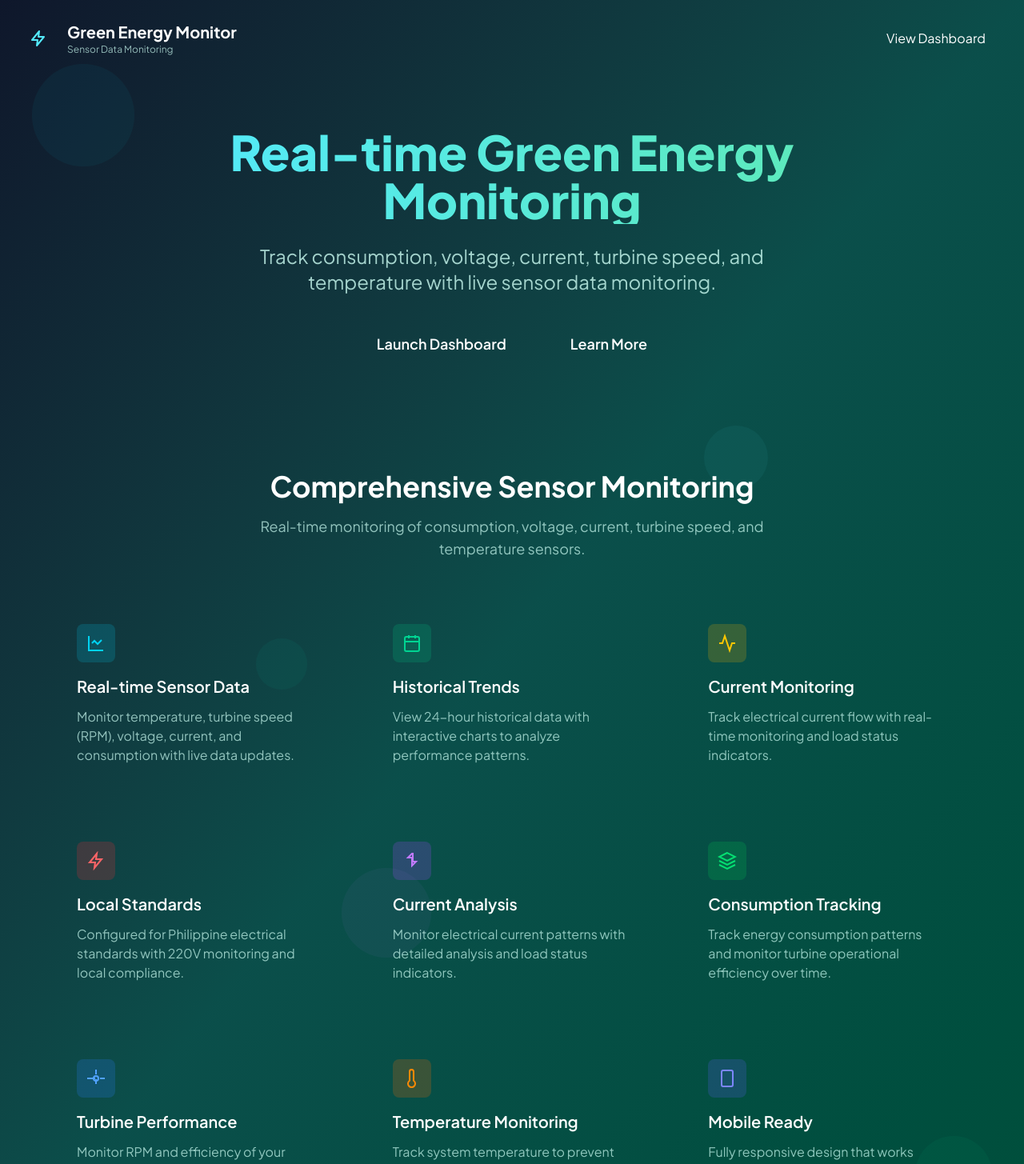
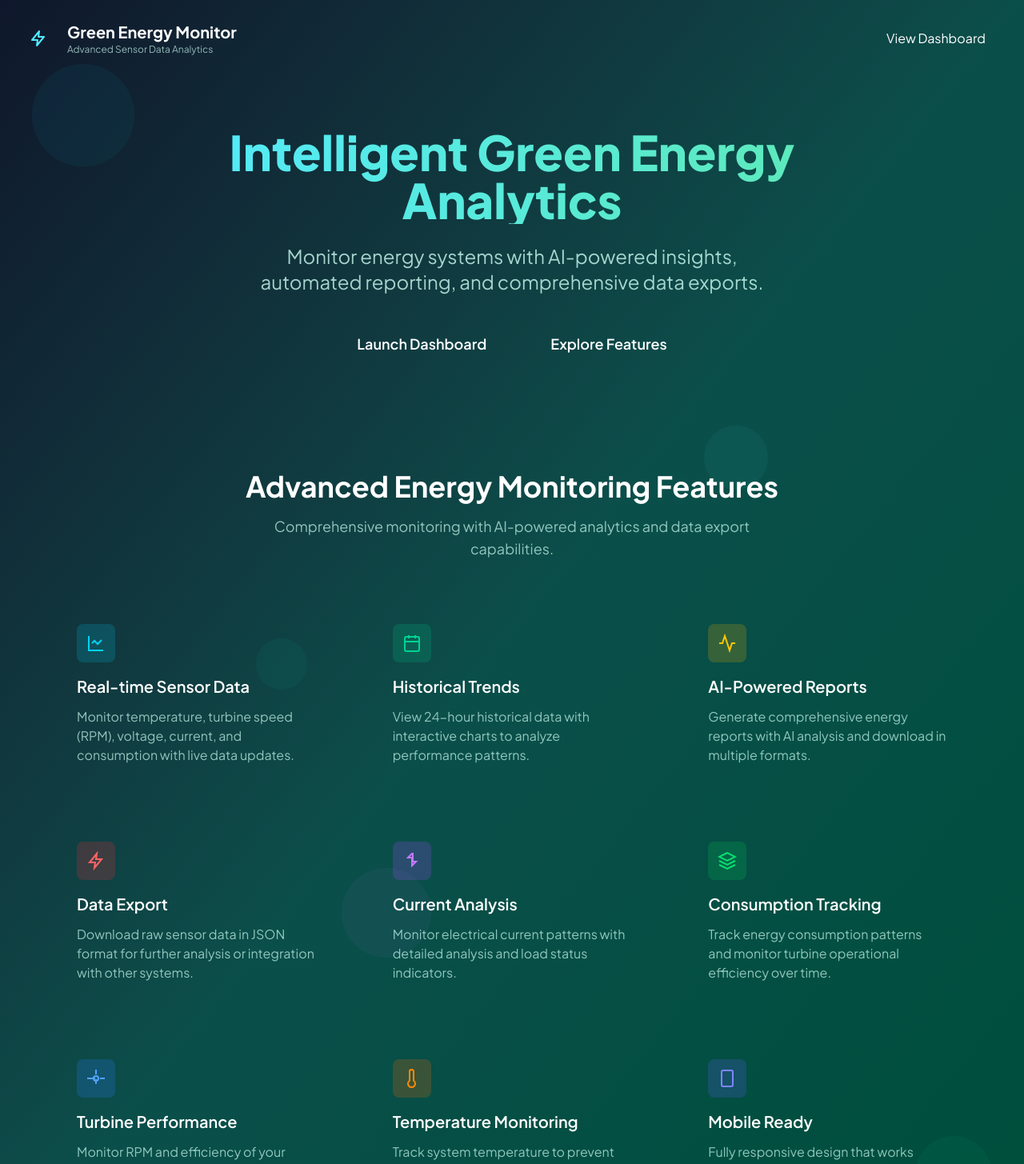
Before and after one commit to FireFlyDeveloper/Power-Monitoring, a Next.js app: page / in a window 1280 px wide. Shown: the top 1455 px of the page at 80% size. Built offline with nearby package versions, Linux system fonts and the light colour scheme.

Commit message:
update homepage

```diff
--- a/src/app/page.js
+++ b/src/app/page.js
@@ -25,7 +25,7 @@ const Navbar = () => {
           </div>
           <div>
             <h1 className="text-xl font-bold">Green Energy Monitor</h1>
-            <p className="text-xs text-teal-100/70">Sensor Data Monitoring</p>
+            <p className="text-xs text-teal-100/70">Advanced Sensor Data Analytics</p>
           </div>
         </div>
         <button
@@ -53,11 +53,10 @@ const Hero = () => {
     <section className="relative z-10 px-6 py-16 text-center">
       <div className="max-w-4xl mx-auto fade-in">
         <h2 className="text-4xl md:text-6xl font-extrabold mb-6 bg-gradient-to-r from-cyan-300 to-emerald-300 bg-clip-text text-transparent">
-          Real-time Green Energy Monitoring
+          Intelligent Green Energy Analytics
         </h2>
         <p className="text-xl md:text-2xl text-teal-100/80 mb-8 max-w-2xl mx-auto">
-          Track consumption, voltage, current, turbine speed, and temperature with live sensor data
-          monitoring.
+          Monitor energy systems with AI-powered insights, automated reporting, and comprehensive data exports.
         </p>
         <div className="flex flex-col sm:flex-row gap-4 justify-center">
           <button
@@ -70,7 +69,7 @@ const Hero = () => {
             onClick={scrollToFeatures}
             className="glass px-8 py-4 rounded-xl font-semibold text-lg hover:bg-white/20 transition-all"
           >
-            Learn More
+            Explore Features
           </button>
         </div>
       </div>
@@ -97,9 +96,9 @@ const Features = () => {
     <section id="features" className="relative z-10 px-6 py-16">
       <div className="max-w-6xl mx-auto">
         <div className="text-center mb-12">
-          <h3 className="text-3xl md:text-4xl font-bold mb-4">Comprehensive Sensor Monitoring</h3>
+          <h3 className="text-3xl md:text-4xl font-bold mb-4">Advanced Energy Monitoring Features</h3>
           <p className="text-teal-100/70 text-lg max-w-2xl mx-auto">
-            Real-time monitoring of consumption, voltage, current, turbine speed, and temperature sensors.
+            Comprehensive monitoring with AI-powered analytics and data export capabilities.
           </p>
         </div>
 
@@ -135,8 +134,8 @@ const Features = () => {
                 <path d="M22 12h-4l-3 9L9 3l-3 9H2" stroke="currentColor" className="text-yellow-400" strokeWidth="2" />
               </svg>
             }
-            title="Current Monitoring"
-            description="Track electrical current flow with real-time monitoring and load status indicators."
+            title="AI-Powered Reports"
+            description="Generate comprehensive energy reports with AI analysis and download in multiple formats."
           />
           <FeatureCard
             iconBg="bg-red-500/20"
@@ -145,8 +144,8 @@ const Features = () => {
                 <path d="M13 3L4 14h7l-1 7 9-11h-7l1-7z" stroke="currentColor" className="text-red-400" strokeWidth="2" />
               </svg>
             }
-            title="Local Standards"
-            description="Configured for Philippine electrical standards with 220V monitoring and local compliance."
+            title="Data Export"
+            description="Download raw sensor data in JSON format for further analysis or integration with other systems."
           />
           <FeatureCard
             iconBg="bg-purple-500/20"
```
